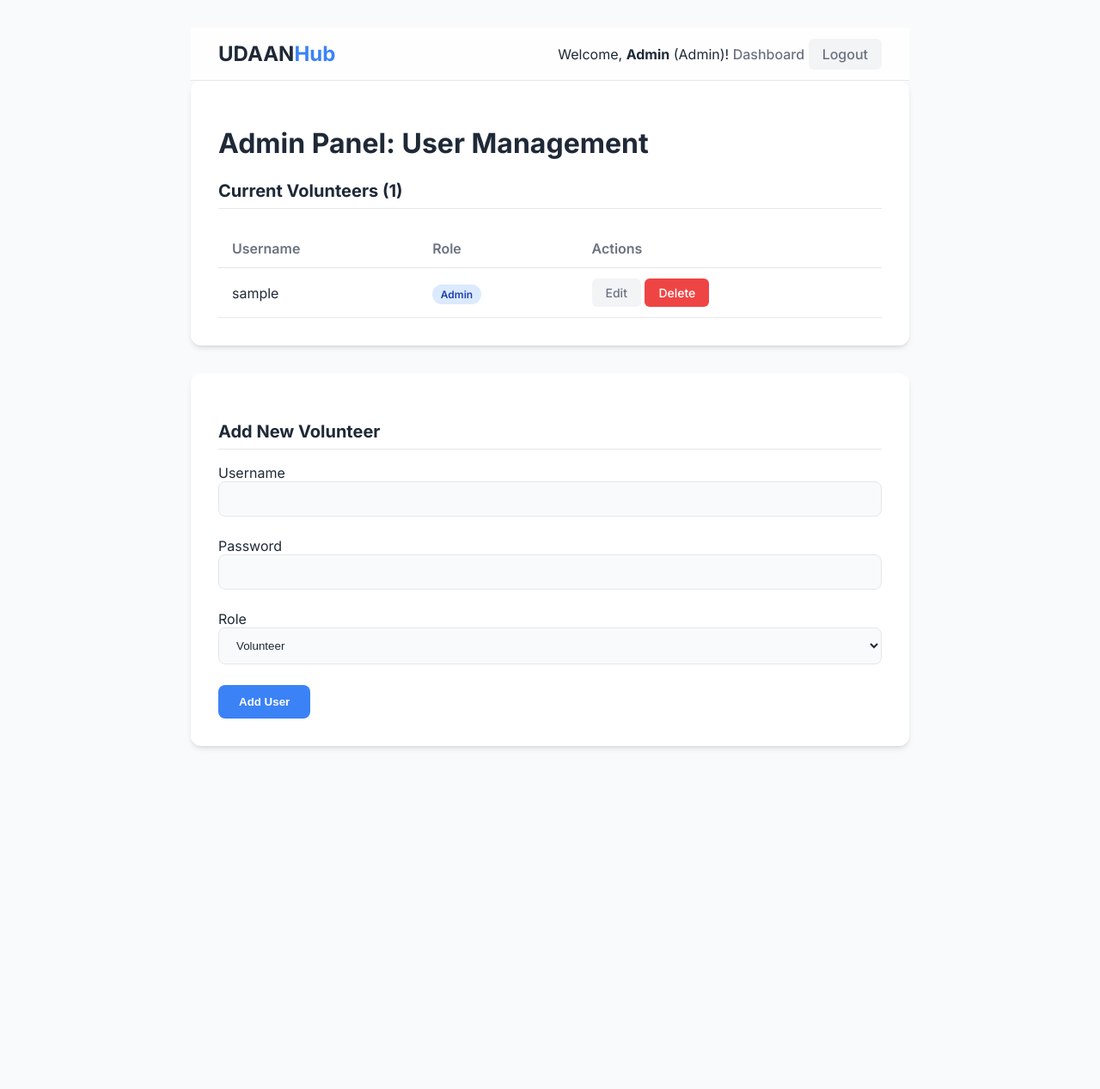
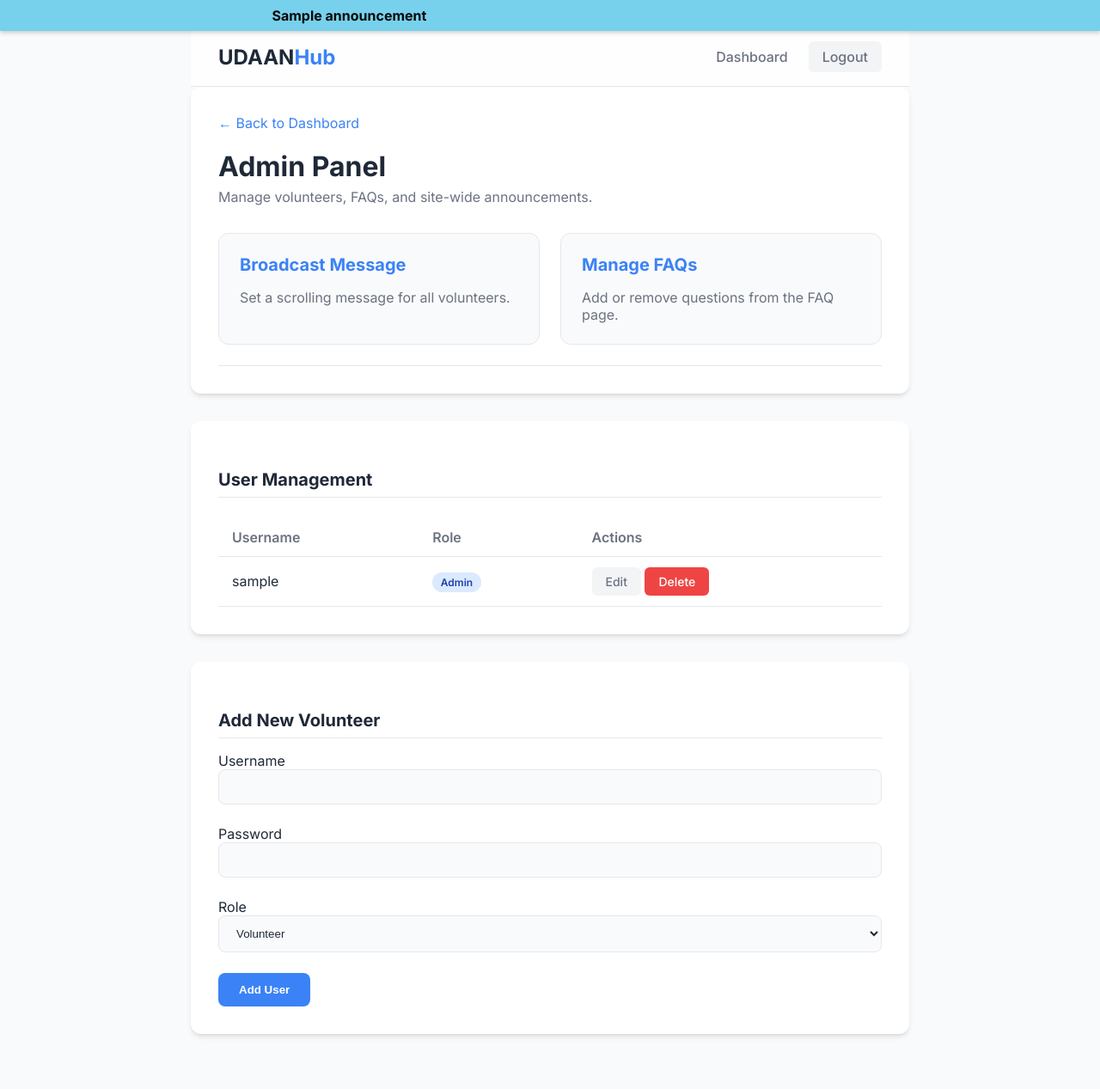
Before and after one commit to Gaurav-s-Project/UDAANHub, a Flask app: template templates/admin.html in a window 1280 px wide. Shown: the whole page at 86% size. Before the commit the page ends 871 px from the top, so only its background shows below. Run offline with Flask 3, Linux system fonts and the light colour scheme; the visitor is signed in with stand-in values (Sample User, id 1); the template is opened without the code that fills it: most values are stand-ins (such as "Sample title", 1, 10 or a date in 2020).

Commit message:
Update admin.html

```diff
--- a/templates/admin.html
+++ b/templates/admin.html
@@ -7,19 +7,34 @@
     <link rel="stylesheet" href="{{ url_for('static', filename='style.css') }}">
 </head>
 <body>
+
+    {% if announcement %}
+    <div class="broadcast-banner">
+        <p class="scrolling-text">{{ announcement }}</p>
+    </div>
+    {% endif %}
+
     <div class="container">
         <header class="app-header">
             <div class="logo">UDAAN<span>Hub</span></div>
-            <div class="user-info">
-                <span>Welcome, <strong>{{ session.username.capitalize() }}</strong> (Admin)!</span>
-                <a href="/" class="nav-link">Dashboard</a>
-                <a href="/logout" class="logout-btn">Logout</a>
+            <nav class="nav-menu">
+                {% if 'username' in session %}
+                    <a href="/" class="nav-link">Dashboard</a>
+                    <a href="/logout" class="logout-btn">Logout</a>
+                {% endif %}
+            </nav>
+            <div class="hamburger">
+                <div class="bar"></div>
+                <div class="bar"></div>
+                <div class="bar"></div>
             </div>
         </header>
 
         <main>
             <div class="card">
-                <h1>Admin Panel: User Management</h1>
+                <a href="/" class="back-link">&larr; Back to Dashboard</a>
+                <h1>Admin Panel</h1>
+                <p class="subtitle">Manage volunteers, FAQs, and site-wide announcements.</p>
                 {% with messages = get_flashed_messages(with_categories=true) %}
                     {% if messages %}
                         {% for category, message in messages %}
@@ -28,8 +43,22 @@
                     {% endif %}
                 {% endwith %}
 
+                <!-- NEW: Admin Navigation Section -->
+                <div class="admin-nav">
+                    <a href="{{ url_for('admin_announcement') }}" class="admin-nav-link">
+                        <h2>Broadcast Message</h2>
+                        <p>Set a scrolling message for all volunteers.</p>
+                    </a>
+                    <a href="{{ url_for('admin_faq') }}" class="admin-nav-link">
+                        <h2>Manage FAQs</h2>
+                        <p>Add or remove questions from the FAQ page.</p>
+                    </a>
+                </div>
+            </div>
+
+            <div class="card">
+                <h2>User Management</h2>
                 <div class="user-list">
-                    <h2>Current Volunteers ({{ users|length }})</h2>
                     <table>
                         <thead>
                             <tr>
@@ -58,7 +87,7 @@
 
             <div class="card">
                 <h2>Add New Volunteer</h2>
-                <form action="/admin/add_user" method="post">
+                <form action="{{ url_for('add_user') }}" method="post">
                     <div class="form-group">
                         <label for="username">Username</label>
                         <input type="text" id="username" name="username" required>
```
